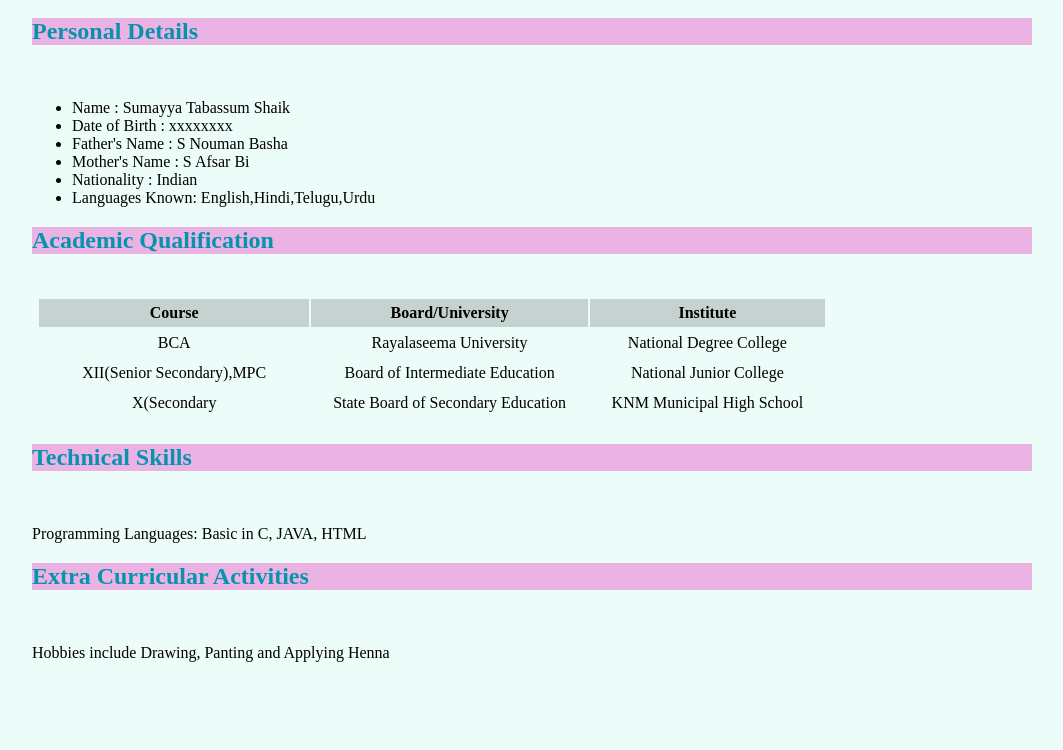
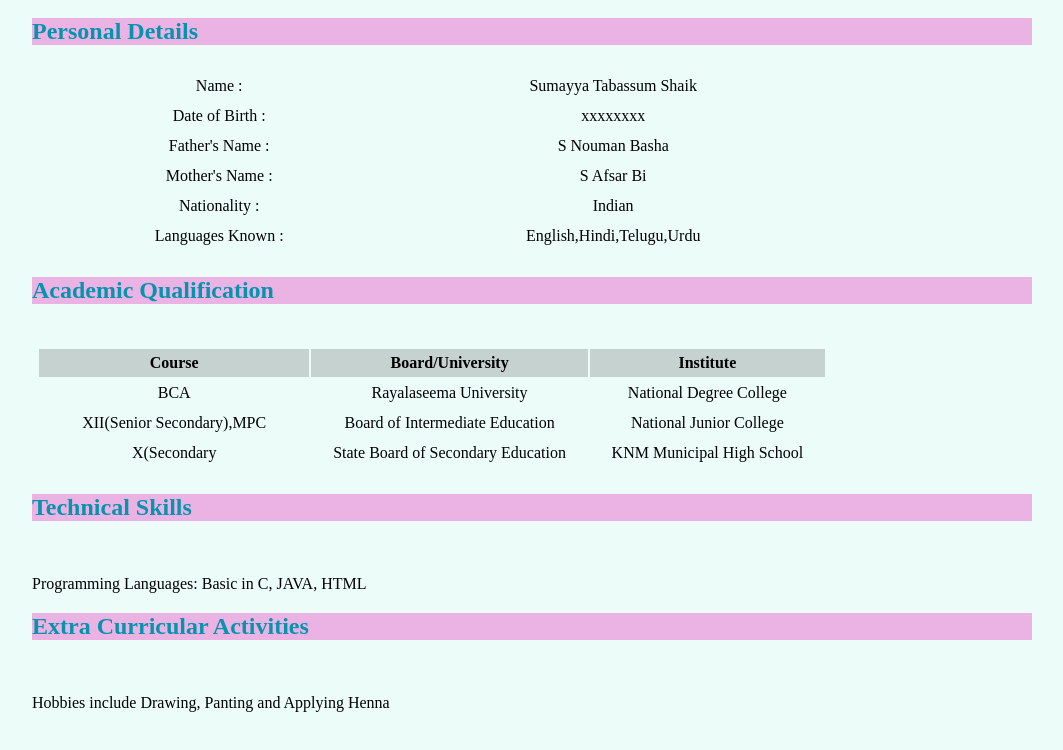
Before and after one commit to sumayyacti060/Bio-Data, a plain HTML site: page index.html in a window 1280 px wide. Shown: the part 48-798 px from the top of the page, without its empty margins (108-1171 px from the left). Drawn offline with Linux system fonts and the light colour scheme.

Commit message:
updated
updated

```diff
--- a/index.html
+++ b/index.html
@@ -5,19 +5,36 @@
         <meta name="viewport" content="width=device-width, initial-scale=1">
     </head>
 <body>
-
             <h1>Bio-Data</h1>
         <img src="summa.jpeg">
         <div class="content">
-       <h2>Personal Details</h2><br>
-       <ul>
-        <li>Name           :  Sumayya Tabassum Shaik</li>
-        <li>Date of Birth  :  xxxxxxxx</li>
-        <li>Father's Name  :  S Nouman Basha</li>
-        <li>Mother's Name  :  S Afsar Bi</li>
-        <li>Nationality    :  Indian</li>
-        <li>Languages Known:  English,Hindi,Telugu,Urdu</li>
-       </ul>
+       <h2>Personal Details</h2>
+      <table>
+      <tr>
+         <td>Name :</td>
+         <td>Sumayya Tabassum Shaik</td>
+      </tr>
+      <tr>
+         <td>Date of Birth :</td>
+         <td>xxxxxxxx</td>
+      </tr>
+      <tr>
+         <td>Father's Name :</td>
+         <td>S Nouman Basha</td>
+      </tr>
+      <tr>
+         <td>Mother's Name :</td>
+         <td>S Afsar Bi</td>
+      </tr>
+       <tr>
+         <td>Nationality :</td>
+         <td> Indian</td>
+       </tr>
+       <tr>
+         <td>Languages Known :</td>
+         <td> English,Hindi,Telugu,Urdu</td>
+      </tr>
+      </table>
        <h2>Academic Qualification</h2><br>
        <table>
         <tr>
```
